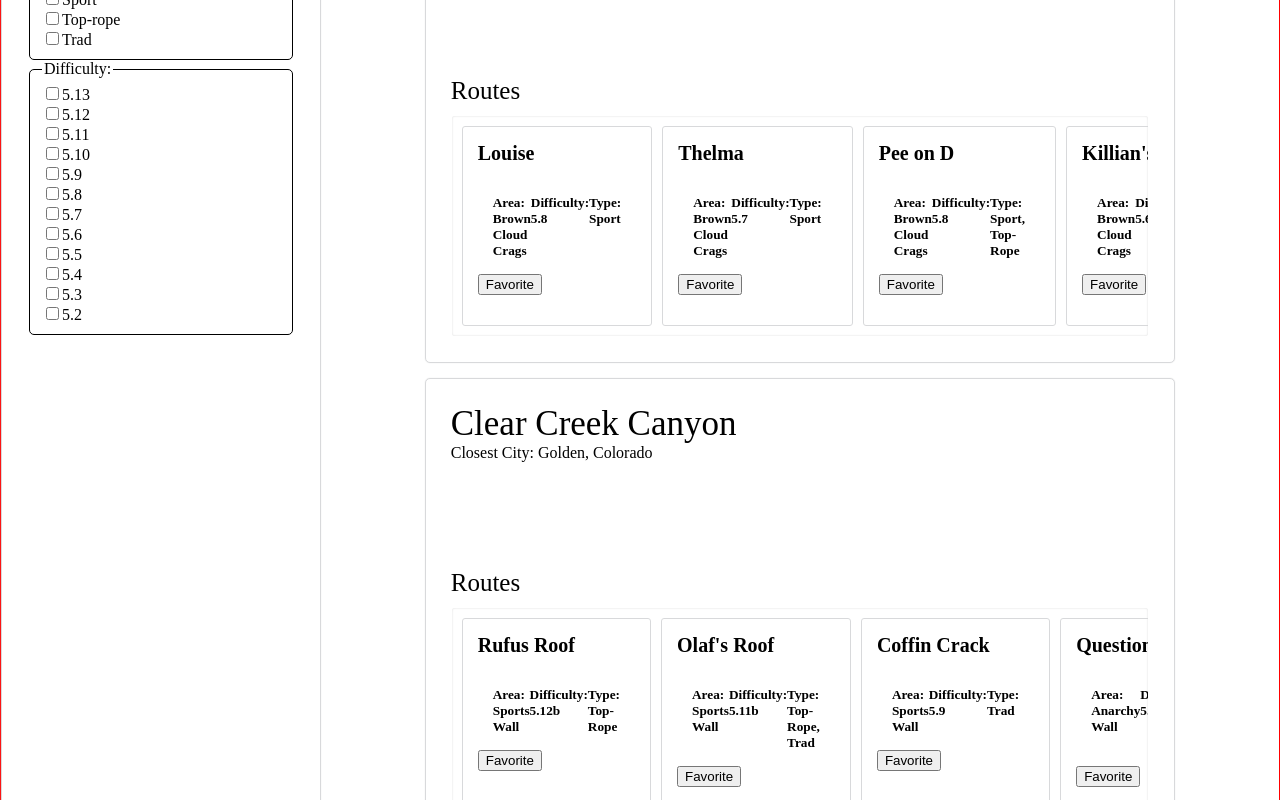
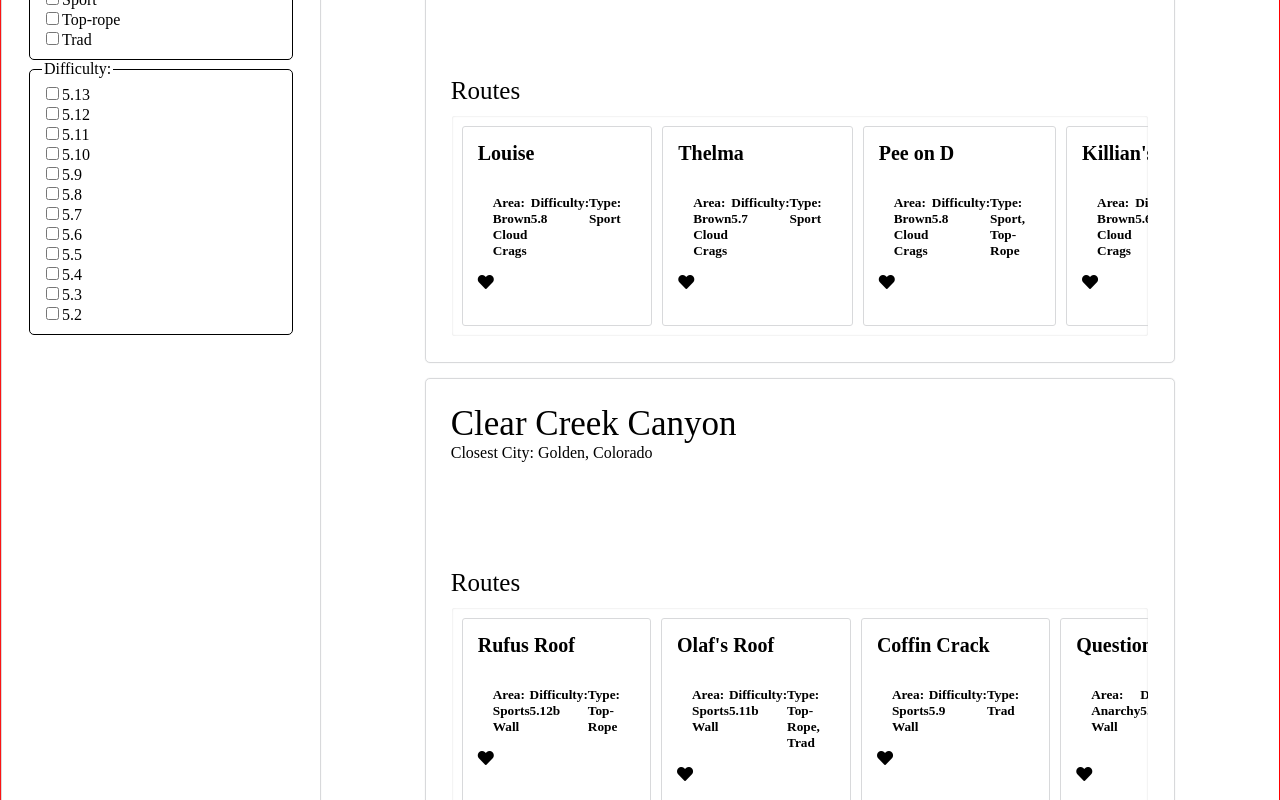
Before and after one commit to jarrettkong/climb-on, a React (Create React App) app: page / in a window 1280 px wide. Shown: the part 680-1480 px from the top of the page. Built offline with nearby package versions, Linux system fonts and the light colour scheme.

Commit message:
Made the favorite button in to a heart
Co-Authored-By: Ryan Barnett <conner2468@gmail.com>

```diff
--- a/src/components/Route.css
+++ b/src/components/Route.css
@@ -25,3 +25,7 @@
 .Route-type {
   text-transform: capitalize;
 }
+
+.Route-favorited {
+  color: red;
+}
--- a/src/components/Route.jsx
+++ b/src/components/Route.jsx
@@ -18,6 +18,7 @@ class Route extends Component {
   }
 
   render() {
+    let favButton = this.state.favorite ? <i className="fas fa-heart Route-favorite-button Route-favorited" onClick={this.handleFavoriteClick}></i> : <i className="fas fa-heart Route-favorite-button" onClick={this.handleFavoriteClick}></i>;
     const { area, routeName, difficultyLevel, type } = this.props;
     return (
       <section className="Route">
@@ -27,7 +28,7 @@ class Route extends Component {
         <h5 className="Route-difficulty">Difficulty: {difficultyLevel}</h5>
         <h5 className="Route-type">Type: {type.join(', ')}</h5>
         </div>
-        <button className="Route-favorite-button" onClick={this.handleFavoriteClick}>Favorite</button>
+        {favButton}
       </section>
     )
   }
```
